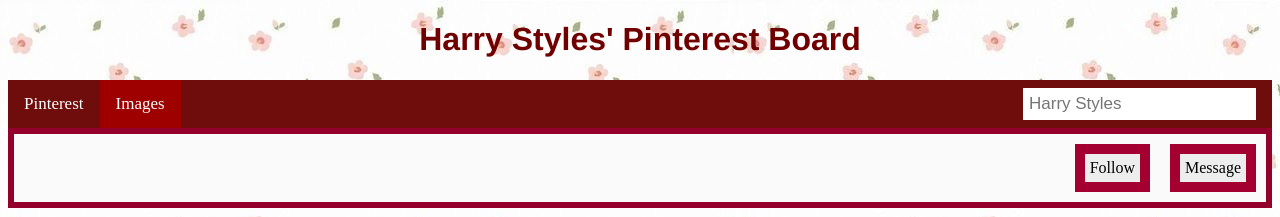
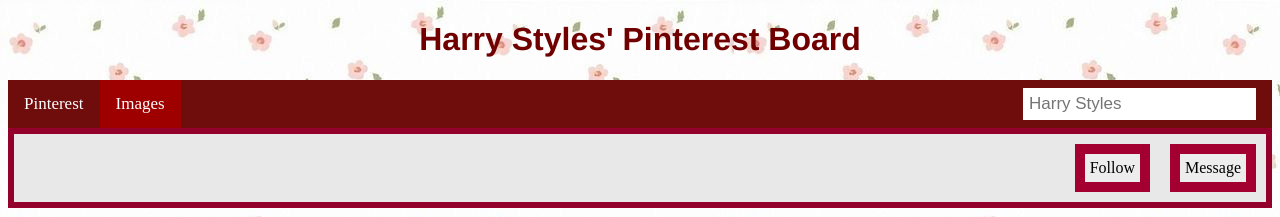
Before and after one commit to srimonloll/srimon_portfolio, a plain HTML site: page index.html in a window 1280 px wide. Shown: the top 217 px of the page. Drawn offline with Linux system fonts and the light colour scheme; a web font is replaced by a local one.

Commit message:
contentPage

```diff
--- a/style.css
+++ b/style.css
@@ -18,7 +18,7 @@ h1{
   display:flex;
   justify-content:flex-end;
   border: 6px solid #94002c;
-  background-color:#fafafa;
+  background-color:#e8e8e8;
   font-family: agbalumo;
 }
 
```
